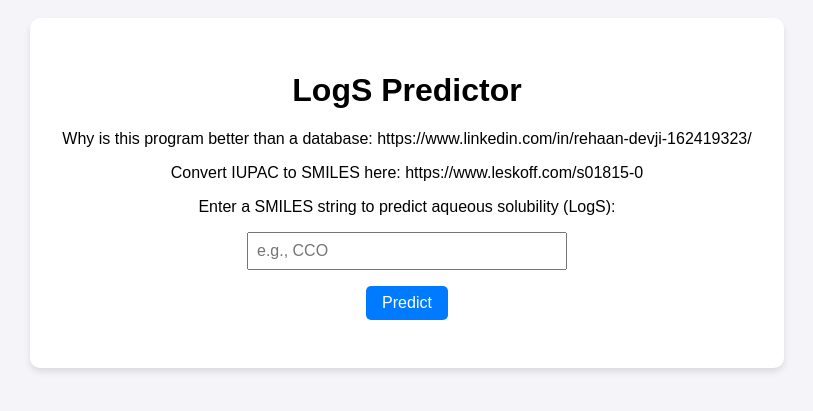
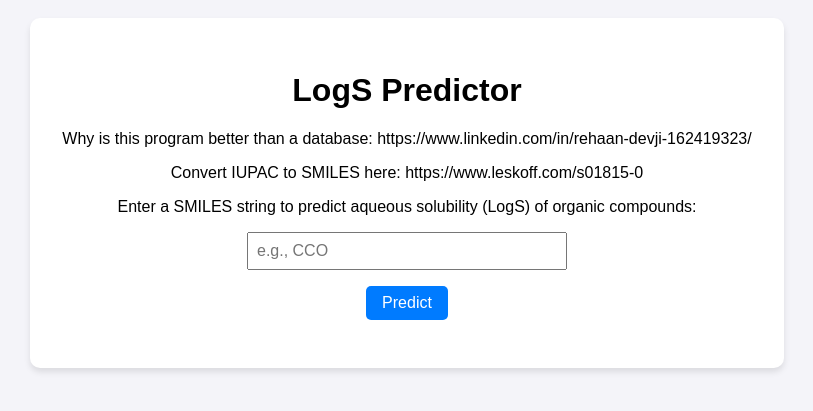
Before and after one commit to CodeViber007/logs-predictor, a Flask app: page / in a window 1280 px wide. Shown: the part 207-618 px from the top of the page, without its empty margins (233-1046 px from the left). Run offline with Flask 3, Linux system fonts and the light colour scheme.

Commit message:
Update index.html

```diff
--- a/templates/index.html
+++ b/templates/index.html
@@ -50,7 +50,7 @@
     <h1>LogS Predictor</h1>
     <p>Why is this program better than a database: https://www.linkedin.com/in/rehaan-devji-162419323/</p>
     <p>Convert IUPAC to SMILES here: https://www.leskoff.com/s01815-0 <p>
-    <p>Enter a SMILES string to predict aqueous solubility (LogS):</p>
+    <p>Enter a SMILES string to predict aqueous solubility (LogS) of organic compounds:</p>
     <input type="text" id="smiles" placeholder="e.g., CCO" />
     <br>
     <button onclick="predictLogS()">Predict</button>
```
